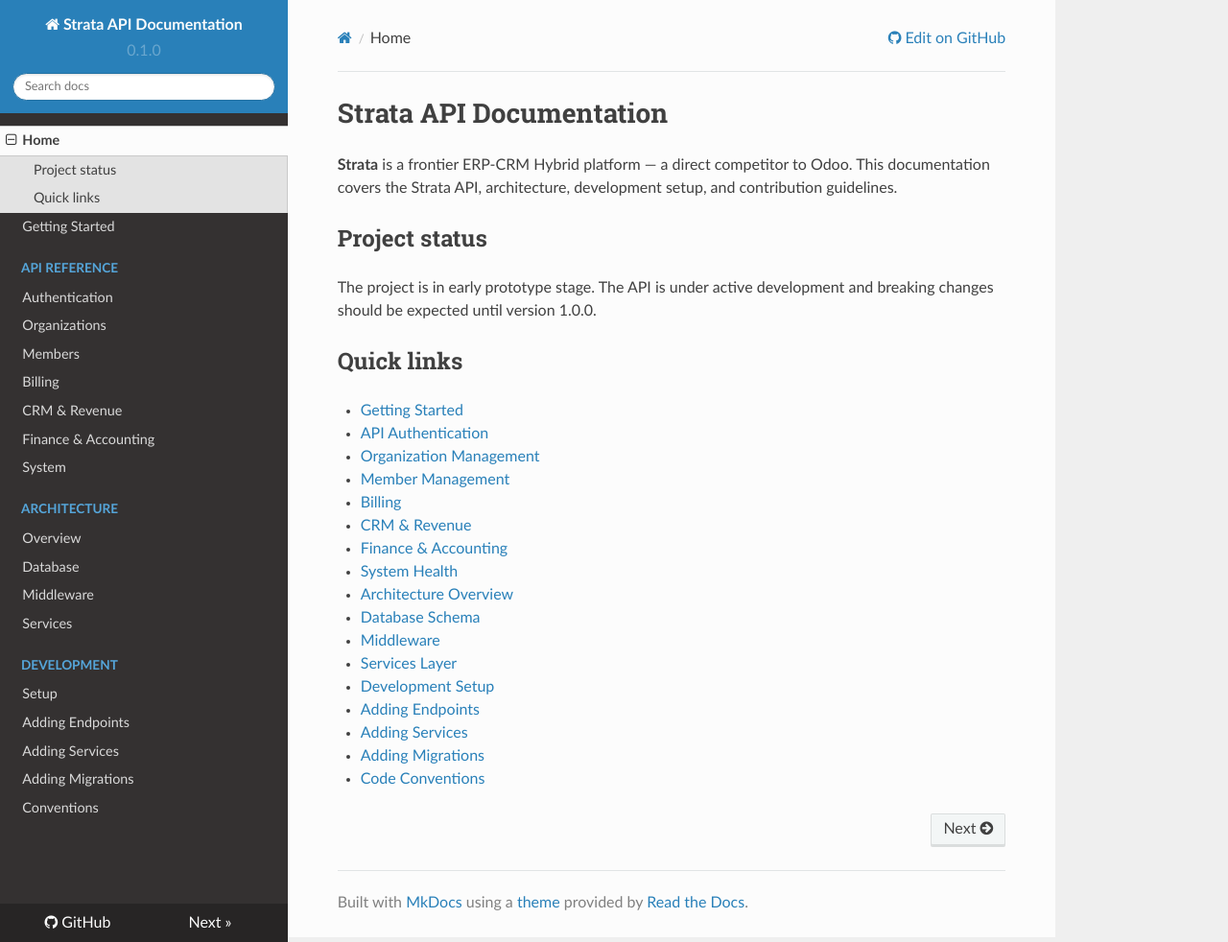
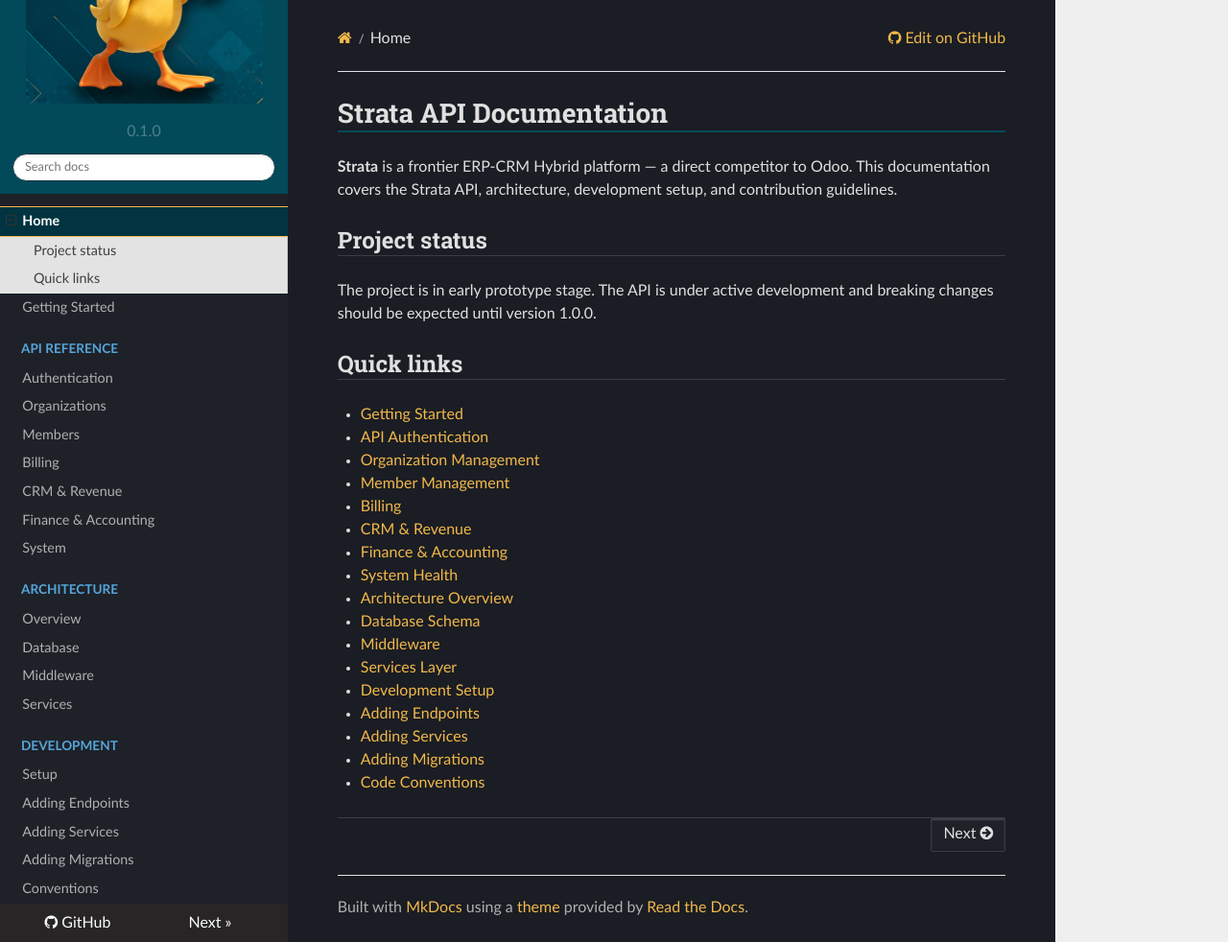
Before and after one commit to patiHash1/Strata-prototype, an MkDocs documentation site: the page built from documentation/index.md, in a window 1280 px wide and 982 px high. Shown: the whole window at 96% size. Built offline with MkDocs 1.6.1, drawn with Linux system fonts in a browser that asks for light colours; nearby versions of some CDN libraries.

Commit message:
re-designed documentation site

```diff
--- /dev/null
+++ b/documentation/css/extra.css
@@ -0,0 +1,168 @@
+/*
+ * Strata Custom Dark Theme
+ * Palette: #024959  #026873  #F2B84B  #D98825
+ */
+
+:root {
+  /* Primary: deep teal */
+  --color-primary: #024959;
+  --color-primary-dark: #013340;
+
+  /* Accent: gold / amber */
+  --color-accent: #F2B84B;
+  --color-accent-dark: #D98825;
+
+  /* Surfaces */
+  --bg-main: #1a1d23;
+  --bg-sidebar: #1e2128;
+  --bg-code: #2a2d35;
+  --text-main: #e0e0e0;
+  --text-muted: #b0b0b0;
+  --border-color: #3a3d45;
+}
+
+/* ---------- Body & backgrounds ---------- */
+body {
+  background-color: var(--bg-main);
+  color: var(--text-main);
+}
+
+/* ---------- Links ---------- */
+a {
+  color: var(--color-accent);
+}
+a:hover {
+  color: var(--color-accent-dark);
+}
+a:visited {
+  color: var(--color-accent);
+}
+
+/* ---------- Sidebar ---------- */
+.wy-nav-side {
+  background-color: var(--bg-sidebar);
+}
+.wy-side-nav-search {
+  background-color: var(--color-primary);
+}
+.wy-side-nav-search input[type="text"] {
+  border-color: var(--color-primary-dark);
+}
+.wy-menu-vertical a {
+  color: var(--text-muted);
+}
+.wy-menu-vertical a:hover {
+  background-color: var(--color-primary);
+  color: #ffffff;
+}
+.wy-menu-vertical li.current > a,
+.wy-menu-vertical li.on a {
+  background-color: var(--color-primary-dark);
+  color: #ffffff;
+}
+.wy-menu-vertical li.toctree-l1.current > a {
+  border-bottom-color: var(--color-accent);
+  border-top-color: var(--color-accent);
+}
+.wy-menu-vertical li.toctree-l2.current > a {
+  background-color: var(--color-primary-dark);
+}
+
+/* ---------- Top nav ---------- */
+.wy-nav-top {
+  background-color: var(--color-primary);
+}
+
+/* ---------- Content area ---------- */
+.wy-nav-content {
+  background-color: var(--bg-main);
+}
+
+/* ---------- Headings ---------- */
+h1, h2, h3, h4, h5, h6 {
+  color: var(--text-main);
+}
+h1 {
+  border-bottom: 2px solid var(--color-primary);
+}
+h2 {
+  border-bottom: 1px solid var(--border-color);
+}
+
+/* ---------- Code blocks ---------- */
+code {
+  background-color: var(--bg-code);
+  color: var(--color-accent);
+  border: 1px solid var(--border-color);
+}
+pre {
+  background-color: var(--bg-code) !important;
+  border: 1px solid var(--border-color);
+}
+
+/* ---------- Admonitions ---------- */
+.admonition {
+  background-color: var(--bg-sidebar) !important;
+  border-left: 4px solid var(--color-primary) !important;
+}
+.admonition.note .admonition-title {
+  background-color: var(--color-primary) !important;
+}
+.admonition.warning .admonition-title {
+  background-color: var(--color-accent-dark) !important;
+}
+.admonition.tip .admonition-title {
+  background-color: var(--color-accent) !important;
+  color: #111;
+}
+
+/* ---------- Tables ---------- */
+.wy-table-bordered-all,
+.rst-content table.docutils {
+  border-color: var(--border-color);
+}
+.wy-table-bordered-all th,
+.rst-content table.docutils th {
+  background-color: var(--color-primary);
+  color: #ffffff;
+  border-color: var(--border-color);
+}
+.wy-table-bordered-all td,
+.rst-content table.docutils td {
+  background-color: var(--bg-sidebar);
+  border-color: var(--border-color);
+}
+
+/* ---------- Buttons ---------- */
+.btn-neutral {
+  background-color: var(--bg-sidebar) !important;
+  color: var(--text-main) !important;
+  border-color: var(--border-color) !important;
+}
+.btn-neutral:hover {
+  background-color: var(--color-primary) !important;
+  color: #fff !important;
+}
+
+/* ---------- Footer ---------- */
+footer {
+  color: var(--text-muted);
+}
+.rst-footer-buttons {
+  border-top: 1px solid var(--border-color);
+}
+
+/* ---------- Scrollbar ---------- */
+::-webkit-scrollbar {
+  width: 8px;
+}
+::-webkit-scrollbar-track {
+  background: var(--bg-sidebar);
+}
+::-webkit-scrollbar-thumb {
+  background: var(--color-primary);
+  border-radius: 4px;
+}
+::-webkit-scrollbar-thumb:hover {
+  background: var(--color-primary-dark);
+}
--- a/mkdocs.yml
+++ b/mkdocs.yml
@@ -32,6 +32,9 @@ nav:
 theme:
   name: readthedocs
   highlightjs: true
+  logo: img/logo.png
+extra_css:
+  - css/extra.css
 
 markdown_extensions:
   - admonition
```
Also changed, not shown: documentation/img/logo.png (added).
